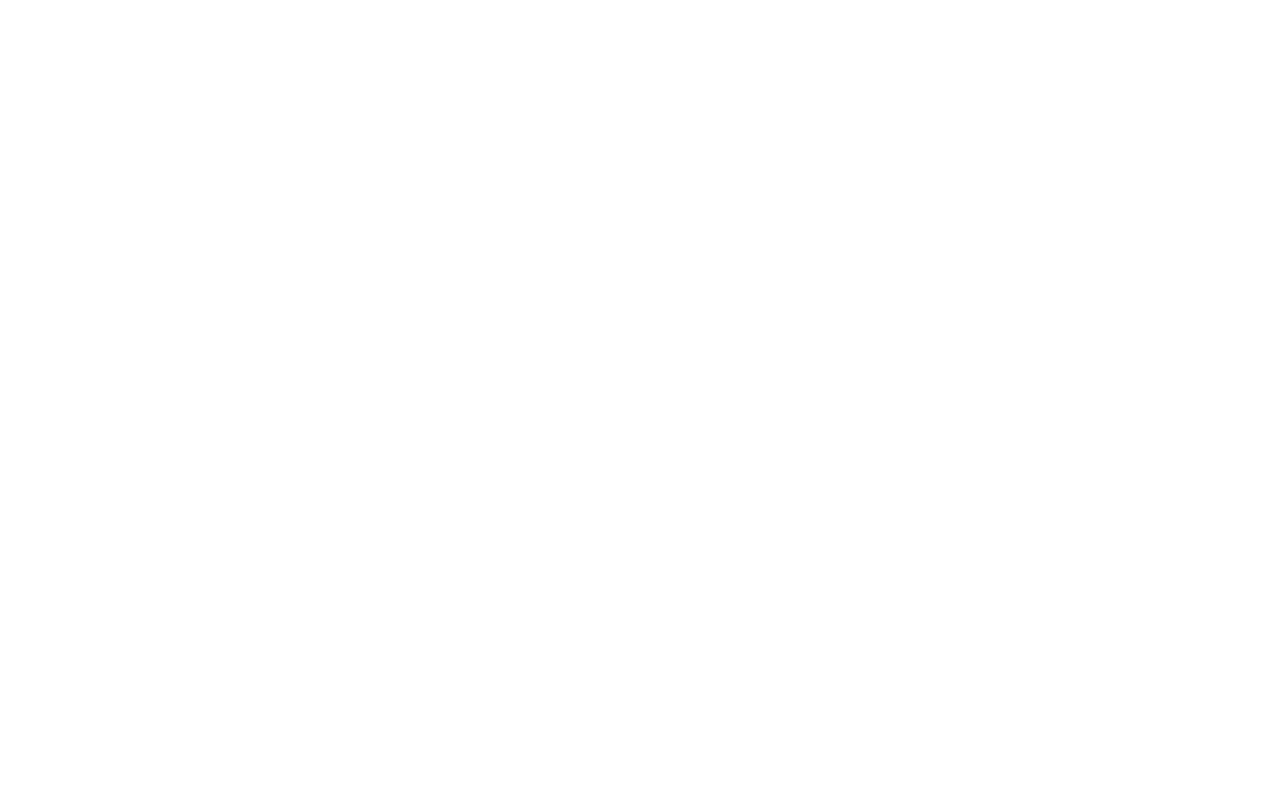
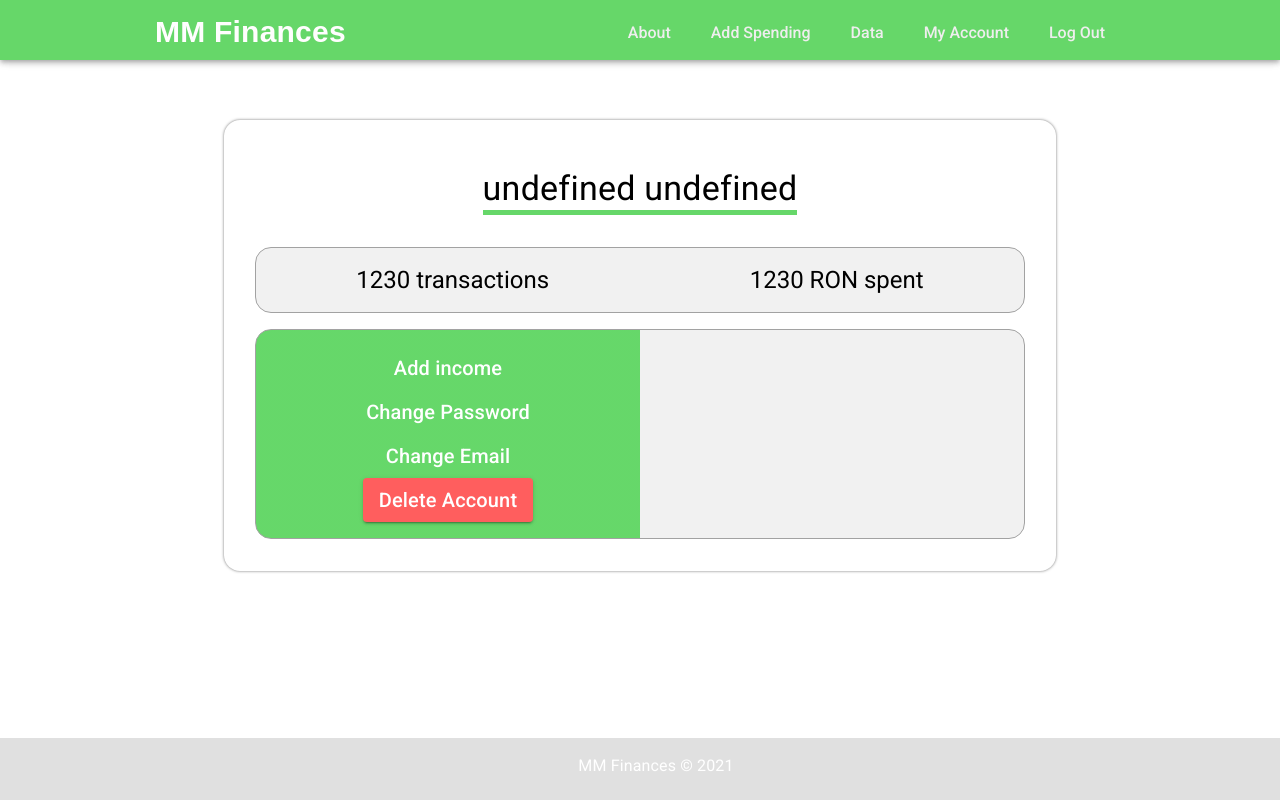
Before and after one commit to bobel95/MM-finances-react, a React (Create React App) app: page /account in a window 1280 px wide. Built offline with nearby package versions, Linux system fonts and the light colour scheme; no server answers; sample sign-in values are in the browser's storage.

Commit message:
Add account page layout

```diff
--- a/src/App.js
+++ b/src/App.js
@@ -7,6 +7,7 @@
 import Logout from "./components/Logout";
 import RegisterPage from "./layout/RegisterPage";
 import AboutPage from "./layout/AboutPage";
+import MyAccountPage from "./layout/MyAccountPage";
 
 const PrivateRoute = ({ component: Component, ...rest }) => (
     <Route
@@ -37,6 +38,7 @@
           <Route path="/login" component={LoginPage}/>
           <PrivateRoute path="/add" component={AddPaymentPage}/>
           <PrivateRoute path="/data" component={DataPage}/>
+          <PrivateRoute path="/account" component={MyAccountPage}/>
           <Route path="/logout" component={Logout}/>
           <Route path="/register" component={RegisterPage}/>
           <Route path="/about" component={AboutPage}/>
--- /dev/null
+++ b/src/components/AccountDetails.js
@@ -0,0 +1,101 @@
+import React, { useState, useEffect } from 'react';
+import { getUser } from "../api/appUser";
+import {Button, styled, Typography} from "@material-ui/core";
+
+const AccountDetails = () => {
+
+    const [user, setUser] = useState({});
+
+    useEffect(() => {
+        getUser(window.localStorage.getItem("userId"))
+            .then(res => setUser(res.data));
+    }, []);
+
+    console.log(user);
+
+    const containerStyle = {
+        display: "flex",
+        width: "100%",
+        minHeight: "300px",
+        flexDirection: "column",
+        justifyContent: "center",
+        alignItems: "center",
+    }
+
+    const dataContainerStyle = {
+        backgroundColor: "#f1f1f1",
+        display: "flex",
+        flexDirection: "row",
+        alignItems: "center",
+        justifyContent: "space-around",
+        border: "1px solid #a2a2a2",
+        borderRadius: "1rem",
+        margin: "1rem",
+        width: "100%",
+        padding: "1rem 0"
+    }
+
+    const secondaryContainerStyle = {
+        background: "linear-gradient(to left, #f1f1f1 50%, #00bd0699 50%)",
+        flex: "1",
+        justifyContent: "space-between",
+        display: "flex",
+        flexDirection: "row",
+        border: "1px solid #a2a2a2",
+        borderRadius: "1rem",
+        width: "100%",
+        padding: "1rem 0"
+    }
+
+    const Title = styled(Typography) ({
+        borderBottom: "5px solid #00bd0699",
+    })
+
+    const CustomButton = styled(Button) ({
+        color: "white",
+        // Stop transforming button text to uppercase
+        textTransform: "none"
+    })
+
+
+    return (
+        <div style={containerStyle}>
+            <Title variant="h4" style={{margin: "1rem"}}>
+                {`${user.firstName} ${user.lastName}`}
+            </Title>
+            <div style={dataContainerStyle}>
+                <div >
+                    <Typography variant="h5">
+                        1230 transactions
+                    </Typography>
+                </div>
+                <div>
+                    <Typography variant="h5">
+                        1230 RON spent
+                    </Typography>
+                </div>
+            </div>
+            <div style={secondaryContainerStyle}>
+                <div style={{display: "flex", flexDirection: "column", justifyContent: "center", alignItems:"center", minWidth: "50%", color: "#f1f1f1"}}>
+                    <CustomButton>
+                        <Typography variant="h6">Add income</Typography>
+                    </CustomButton>
+                    <CustomButton>
+                        <Typography variant="h6">Change Password</Typography>
+                    </CustomButton>
+                    <CustomButton>
+                        <Typography variant="h6">Change Email</Typography>
+                    </CustomButton>
+                    <CustomButton variant="contained" style={{backgroundColor: "#ff5e5e"}}>
+                        <Typography variant="h6">Delete Account</Typography>
+                    </CustomButton>
+                </div>
+                <div style={{minWidth: "50%"}}>
+
+                </div>
+            </div>
+        </div>
+    );
+};
+
+export default AccountDetails;
--- /dev/null
+++ b/src/layout/MyAccountPage.js
@@ -0,0 +1,30 @@
+import React from 'react';
+import AccountDetails from "../components/AccountDetails";
+import Header from "./Header";
+import Footer from "./Footer";
+import {Typography} from "@material-ui/core";
+
+const MyAccountPage = () => {
+
+    const contentContainerStyle = {
+        width: "60%",
+        margin: "120px auto 1rem auto",
+        height: "100%",
+        borderRadius: "1rem",
+        display: "flex",
+        padding: "2rem",
+        boxShadow: "0px 0px 3px 0px rgba(0,0,0,0.55)",
+    }
+
+    return (
+        <div>
+            <Header/>
+            <div style={contentContainerStyle}>
+                <AccountDetails/>
+            </div>
+            <Footer/>
+        </div>
+    );
+};
+
+export default MyAccountPage;
```
